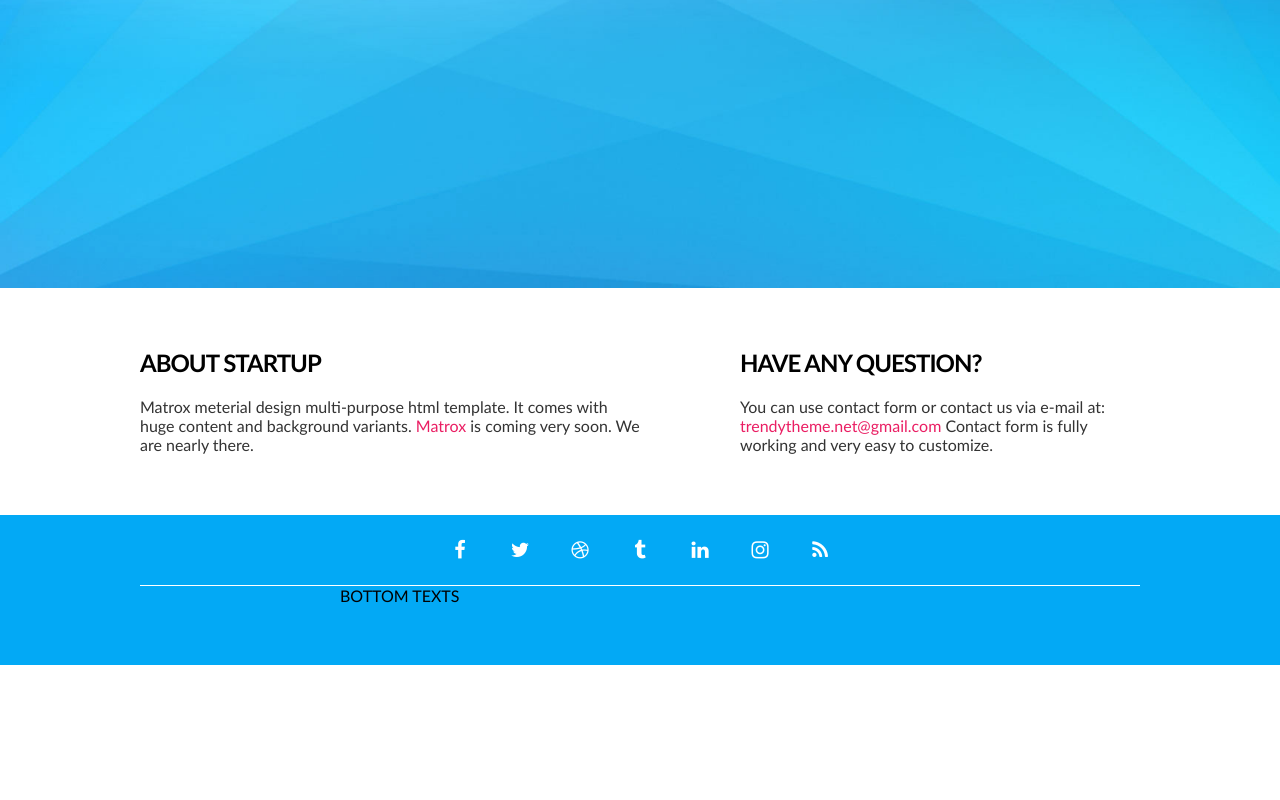
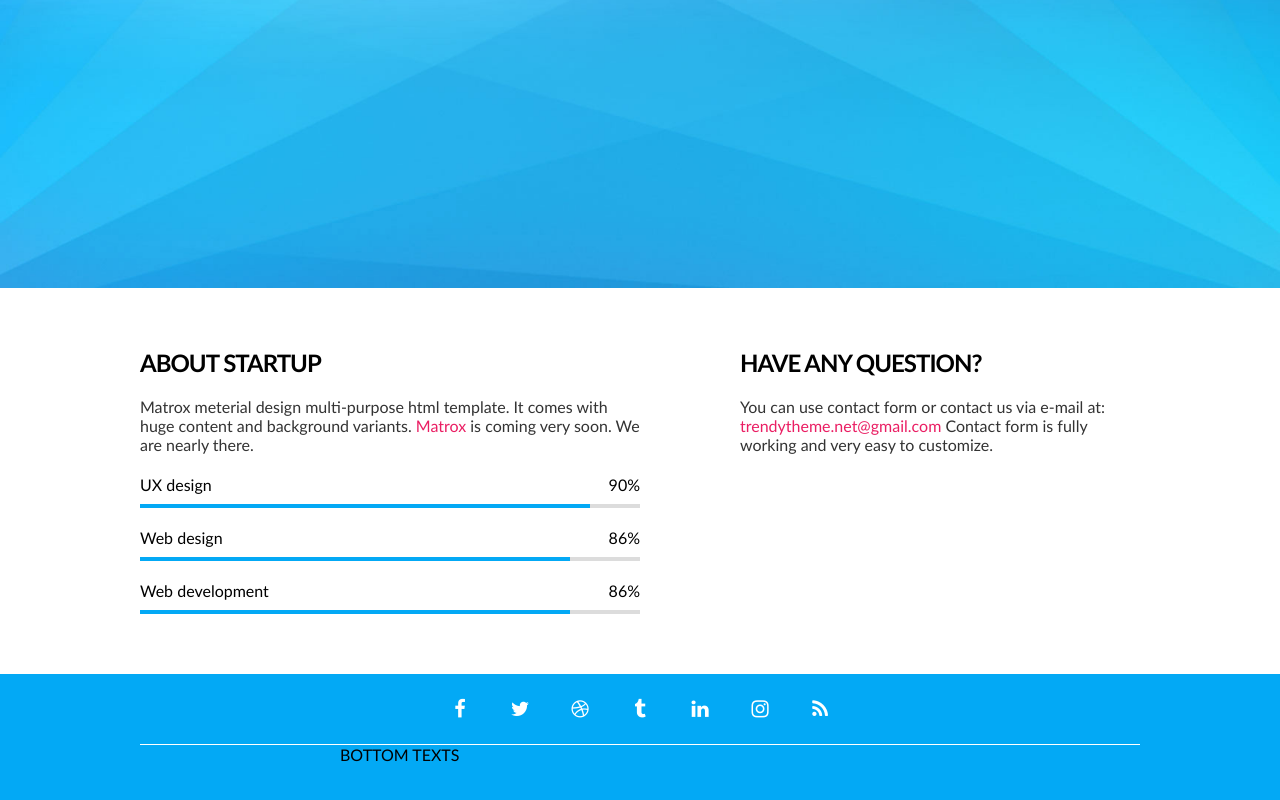
Before and after one commit to IrinaVaronka/6-projektas-coming-soon, a website: page index.html in a window 1280 px wide. Shown: the part 512-1312 px from the top of the page. Before the commit the page ends 1177 px from the top, so only its background shows below. Drawn offline with Linux system fonts and the light colour scheme.

Commit message:
Progress bar static #10

```diff
--- /dev/null
+++ b/css/components/progress-bar.css
@@ -0,0 +1,19 @@
+.progress-bar {
+display: flex;
+flex-direction: column;
+gap: 10px;
+}
+.progress-bar > .top {
+display: flex;
+justify-content: space-between;
+}
+.progress-bar > .progress {
+background-color: gainsboro;
+width: 100%;
+height: 4px;
+}
+.progress-bar > .progress > .bar {
+width: 90%;
+height: 4px;
+background-color: #03a9f5;
+}
--- a/css/pages/home.css
+++ b/css/pages/home.css
@@ -6,6 +6,7 @@
 /* components */
 @import '../components/clock.css';
 @import '../components/mouse.css';
+@import '../components/progress-bar.css';
  /* CUSTOM STYLE BELOW THIS COMMENT LINE */
 
  /* hero */
--- a/index.html
+++ b/index.html
@@ -51,6 +51,37 @@
             <div class="column">
                 <h2 class="second-title">About startup</h2>
                 <p>Matrox meterial design multi-purpose html template. It comes with huge content and background variants. <a href="#">Matrox</a> is coming very soon. We are nearly there.</p>
+                <div class="progress-bar">
+                    <div class="top">
+                        <div class="label">UX design</div>
+                        <div class="value">90%</div>
+                    </div>
+
+                    <div class="progress">
+                        <div class="bar" style="width: 90%;"></div>
+                    </div>
+                </div>
+                <div class="progress-bar">
+                    <div class="top">
+                        <div class="label">Web design</div>
+                        <div class="value">86%</div>
+                    </div>
+
+                    <div class="progress">
+                        <div class="bar" style="width: 86%;"></div>
+                    </div>
+                </div>
+                <div class="progress-bar">
+                    <div class="top">
+                        <div class="label">Web development</div>
+                        <div class="value">86%</div>
+                    </div>
+
+                    <div class="progress">
+                        <div class="bar" style="width: 86%;"></div>
+                    </div>
+                </div>
+
             </div>
             <div class="column right-column">
                 <h2 class="second-title">Have any question?</h2>
```
